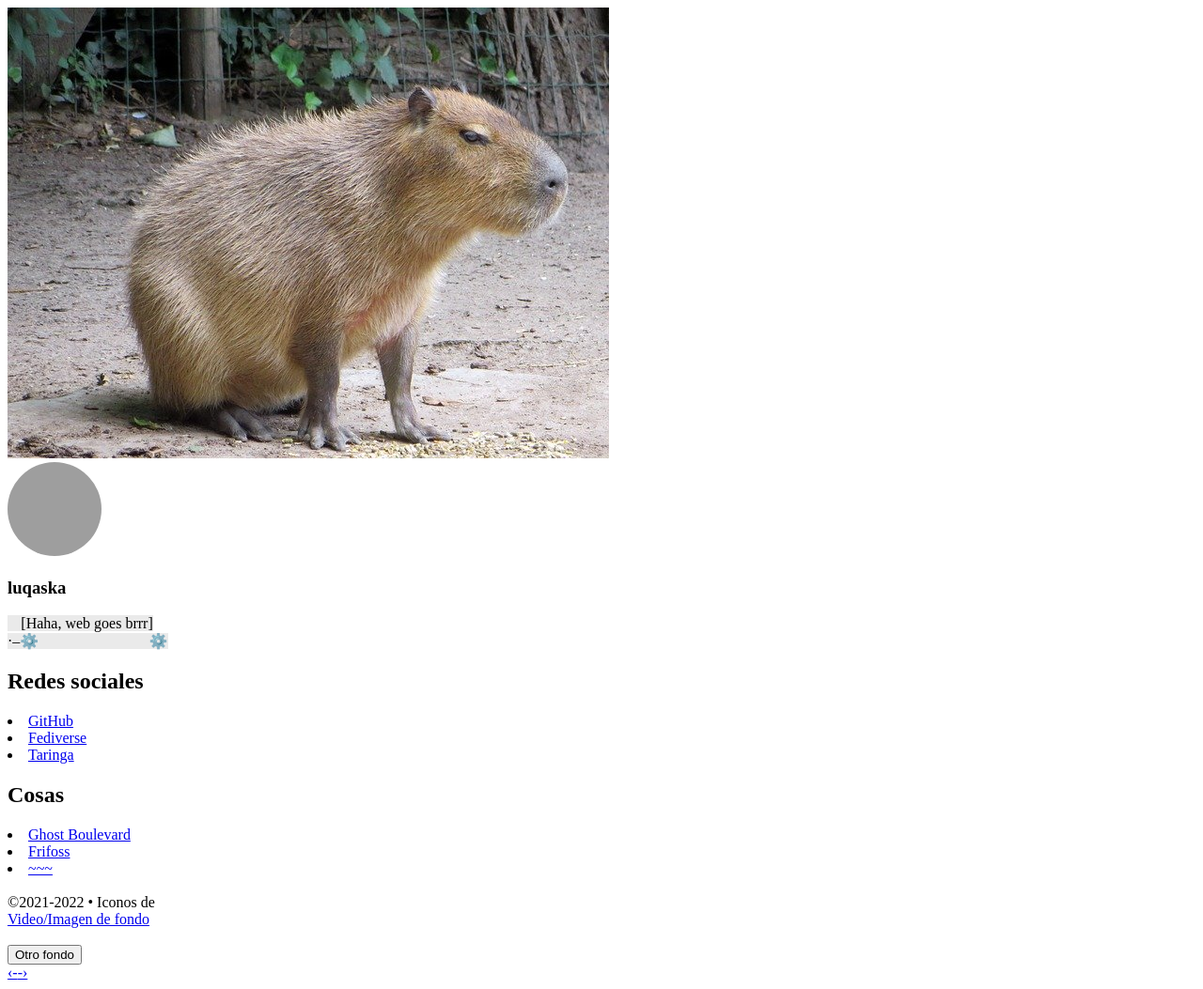
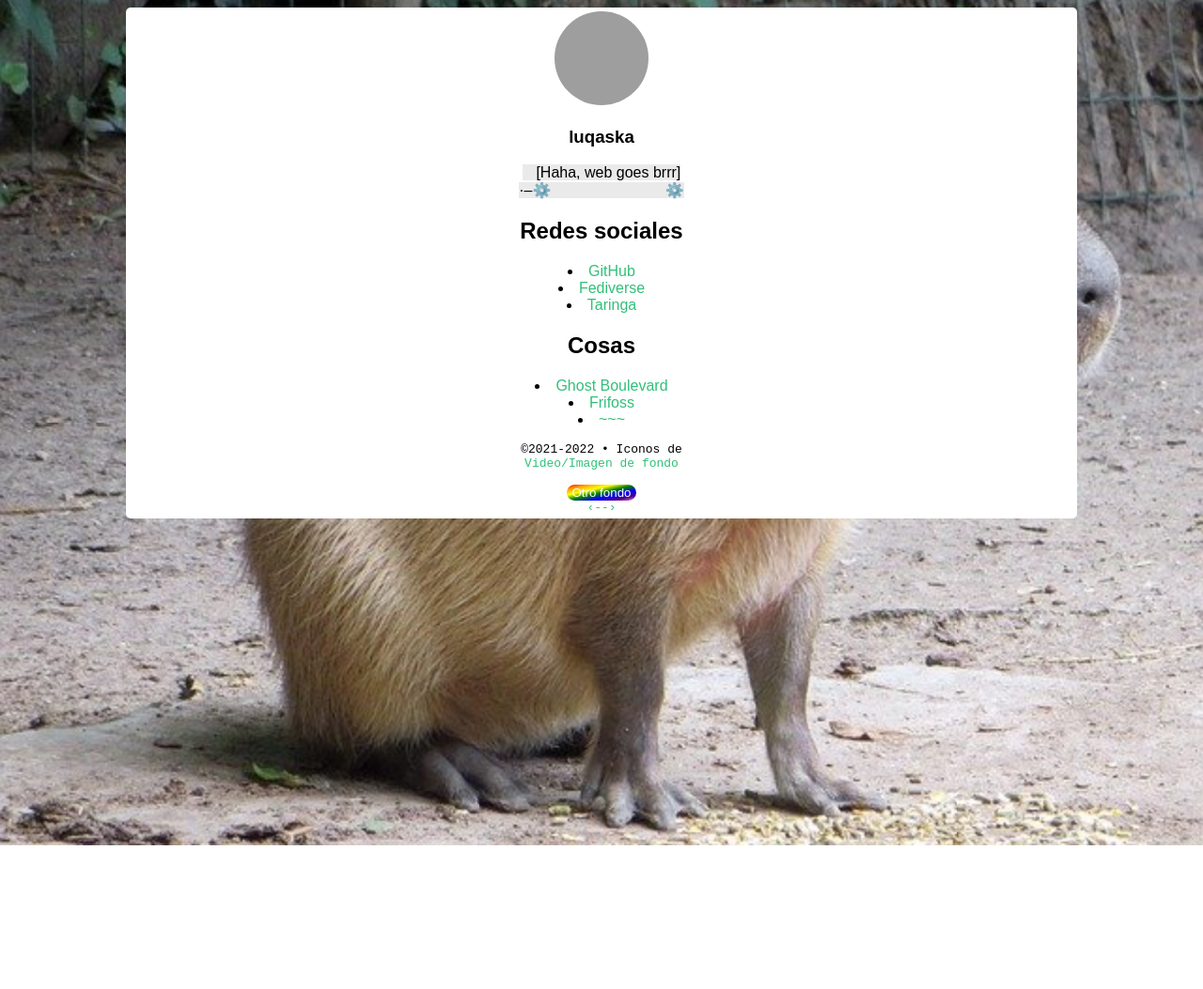
Before and after one commit to exitcas/old-website, a Jekyll site: the page built from index.html, in a window 1280 px wide. Shown: the whole page at 94% size. Built offline with Jekyll 4.4.1, drawn with Linux system fonts in a browser that asks for light colours; a script that is not in the unit is left out; a style sheet for code colours, icons or effects is not loaded; after the commit the page ends 900 px from its top, so only the background shows below that; grey boxes are pictures that could not be loaded.

Commit message:
Update default.html

```diff
--- a/_layouts/default.html
+++ b/_layouts/default.html
@@ -6,13 +6,13 @@
 		<title>{{page.title}}</title>
 		<link rel="icon" href="https://avatars.githubusercontent.com/u/83518257" />
 		<meta name="description" content="Esta es mi web." />
-		<link rel="stylesheet" type="text/css" href="{{site.github.url}}/styles.css" />
+		<link rel="stylesheet" type="text/css" href="/styles.css" />
 		<noscript><style>#link,#setBkg,#loading{display:none;}</style></noscript>
 		<!--<link type="application/atom+xml" rel="alternate" href="{{site.github.url}}/blog/feed.xml" title="MundoLucas" />-->
 		<meta name="ocs-site-verification" content="1707d4d86f0dfd1fe55b0c30345fcda5" />
 	</head>
 	<body>
-		<div id="bkg"><img id="loading" src="{{site.github.url}}/imgs/cargando.jpg" alt="Cargando..." /><noscript><img src="{{site.github.url}}/imgs/carpincho.jpg" alt="" /></noscript></div>
+		<div id="bkg"><img id="loading" src="/imgs/cargando.jpg" alt="Cargando..." /><noscript><img src="{{site.github.url}}/imgs/carpincho.jpg" alt="" /></noscript></div>
 		<div class="center">
 			{{content}}
 			<footer>
```
